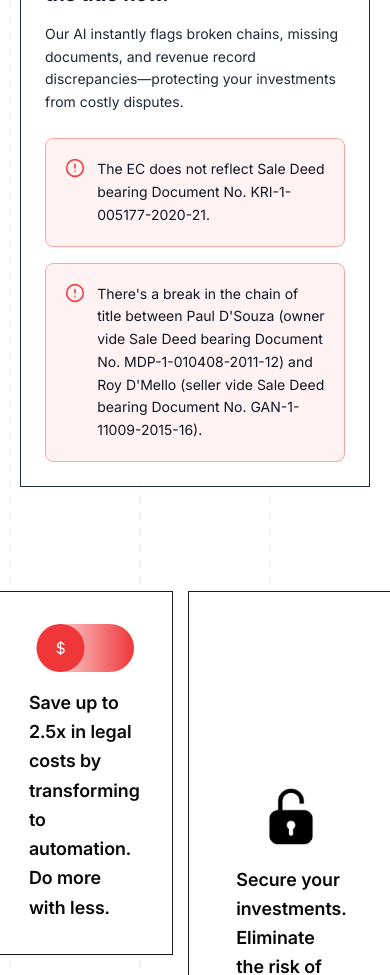
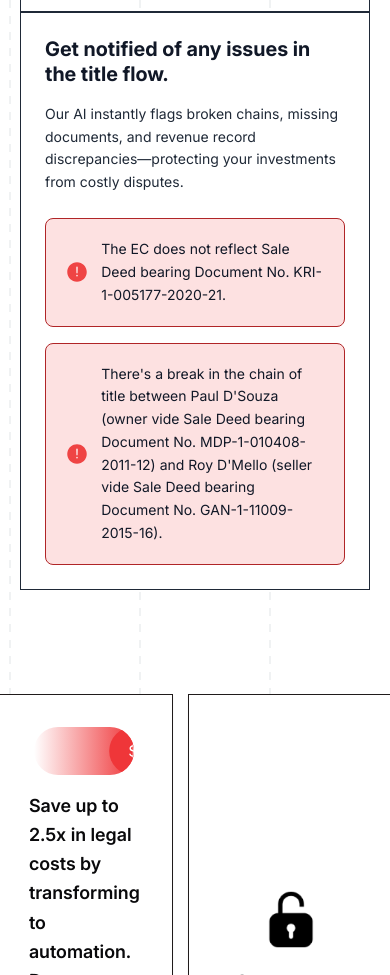
Before and after one commit to ishikavishwakarma/titleWize2, a React (Vite) app: page / in a window 390 px wide. Shown: the part 3360-4335 px from the top of the page. Built offline with nearby package versions, Linux system fonts and the light colour scheme.

Commit message:
change in Ui

```diff
--- a/src/components/Main.jsx
+++ b/src/components/Main.jsx
@@ -17,7 +17,7 @@ const Main = () => {
       <Navbar />
       <Home />
       {/* <Home2 /> */}
-      <div id="feature-section">
+      <div id="feature-section" className='mt-20'>
         <Feature />
       </div>
       <div id="benefit-section">
--- a/src/components/Partials/Benefits.jsx
+++ b/src/components/Partials/Benefits.jsx
@@ -12,7 +12,7 @@ const Benefits = () => {
       className="h-fit py-20  w-full flex items-center justify-center "
       ref={ref}
     >
-      <div className="flex md:w-[60%] ">
+      <div className="flex md:w-[60vw] ">
         {/* Left Section */}
         <motion.div
           className="side-1 w-full lg:w-[70%] flex items-center justify-center gap-6 flex-col"
--- a/src/components/Partials/Features/FeatureBottom.jsx
+++ b/src/components/Partials/Features/FeatureBottom.jsx
@@ -1,5 +1,5 @@
 import React from "react";
-import { AlertCircle } from "lucide-react";
+import { IoIosAlert } from "react-icons/io";
 import { useInView } from "react-intersection-observer";
 import { motion } from "framer-motion";
 
@@ -108,12 +108,12 @@ const FeatureBottom = () => {
           <div ref={ref} className="mt-6 space-y-4">
             {/* Card 1 */}
             <motion.div
-              className="card flex items-start gap-3 p-4 bg-red-50 rounded-lg border border-red-300"
+              className="card flex  items-center gap-3 p-4 bg-[#EF363626] rounded-lg border border-[#B02527]"
               initial={{ opacity: 0, y: 20 }}
               animate={inView ? { opacity: 1, y: 0 } : {}}
               transition={{ duration: 1, ease: "easeOut", delay: 0.3 }}
             >
-              <AlertCircle className="w-5 h-5 text-red-500 flex-shrink-0" />
+              <IoIosAlert className="w-6 h-6 text-red-500 flex-shrink-0" />
               <p className="text-sm leading-relaxed text-gray-900">
                 The EC does not reflect Sale Deed bearing Document No.
                 KRI-1-005177-2020-21.
@@ -121,12 +121,12 @@ const FeatureBottom = () => {
             </motion.div>
             {/* Card 2 */}
             <motion.div
-              className="card flex items-start gap-3 p-4 bg-red-50 rounded-lg border border-red-300"
+              className="card flex items-center gap-3 p-4 bg-[#EF363626] rounded-lg border border-[#B02527]"
               initial={{ opacity: 0, y: 20 }}
               animate={inView ? { opacity: 1, y: 0 } : {}}
               transition={{ duration: 1, ease: "easeOut", delay: 0.6 }}
             >
-              <AlertCircle className="w-5 h-5 text-red-500 flex-shrink-0" />
+                            <IoIosAlert className="w-6 h-6 text-red-500 flex-shrink-0" />
               <p className="text-sm leading-relaxed text-gray-900">
                 There's a break in the chain of title between Paul D'Souza
                 (owner vide Sale Deed bearing Document No. MDP-1-010408-2011-12)
--- a/src/components/Partials/LoopingAnimatedButton.jsx
+++ b/src/components/Partials/LoopingAnimatedButton.jsx
@@ -3,51 +3,66 @@ import { motion } from "framer-motion";
 import { BsCurrencyDollar } from "react-icons/bs";
 
 function LoopingAnimatedButton() {
-  const [distance, setDistance] = useState(280); // Default distance for xl
+  // const [distance, setDistance] = useState(280); // Default distance for xl
+
+  // useEffect(() => {
+  //   const updateDistance = () => {
+  //     const screenWidth = window.innerWidth;
+
+  //     if (screenWidth >= 1280) {
+  //       // xl breakpoint
+  //       setDistance(280);
+  //     } else if (screenWidth >= 1024) {
+  //       // lg breakpoint
+  //       setDistance(150);
+  //     } else if (screenWidth >= 768) {
+  //       // md breakpoint
+  //       setDistance(100);
+  //     } else {
+  //       // For smaller screens (optional)
+  //       setDistance(80);
+  //     }
+  //   };
+
+  //   updateDistance(); // Initial calculation
+  //   window.addEventListener("resize", updateDistance); // Recalculate on resize
+
+  //   return () => window.removeEventListener("resize", updateDistance); // Cleanup
+  // }, []);
+  const [xValue, setXValue] = useState("550%");
 
   useEffect(() => {
-    const updateDistance = () => {
-      const screenWidth = window.innerWidth;
-
-      if (screenWidth >= 1280) {
-        // xl breakpoint
-        setDistance(280);
-      } else if (screenWidth >= 1024) {
-        // lg breakpoint
-        setDistance(150);
-      } else if (screenWidth >= 768) {
-        // md breakpoint
-        setDistance(100);
+    const updateXValue = () => {
+      if (window.matchMedia("(min-width: 1280px)").matches) {
+        setXValue("550%"); // For xl screens
+      } else if (window.matchMedia("(min-width: 1024px)").matches) {
+        setXValue("300%"); // For lg screens
       } else {
-        // For smaller screens (optional)
-        setDistance(80);
+        setXValue("250%"); // For smaller screens
       }
     };
 
-    updateDistance(); // Initial calculation
-    window.addEventListener("resize", updateDistance); // Recalculate on resize
-
-    return () => window.removeEventListener("resize", updateDistance); // Cleanup
+    updateXValue(); // Set initial value
+    window.addEventListener("resize", updateXValue); // Update on resize
+    return () => window.removeEventListener("resize", updateXValue);
   }, []);
   return (
     <button className="relative w-[90%] h-12 bg-gradient-to-r from-white to-[#EF3639] rounded-full overflow-hidden focus:outline-none">
-      <div className="absolute inset-0 flex items-center justify-center text-white font-semibold z-10"></div>
       <motion.div
-        className="absolute left-0 top-0 bottom-0 w-12 flex items-center justify-center"
-        animate={{
-          x: [0, distance, 0], // Use the dynamic distance
-        }}
+        className="absolute top-0 bottom-0 w-12 flex items-center justify-center"
+        animate={{ x: [xValue, "0%", "0%"] }}
         transition={{
-          duration: 7, // Increased duration for slower movement
-          ease: "easeInOut",
-          repeat: Number.POSITIVE_INFINITY,
+          repeat: Infinity,
           repeatType: "loop",
+          duration: 3,
+          ease: "linear",
         }}
       >
         <div className="w-full h-full bg-[#EF3639] rounded-full flex items-center justify-center text-white">
           <BsCurrencyDollar />
         </div>
       </motion.div>
+        <div className="absolute inset-0 flex items-center justify-center text-white font-semibold z-10"></div>
     </button>
   );
 }
```
Also changed, not shown: src/components/Partials/Home2.jsx (+19 -16 lines).
